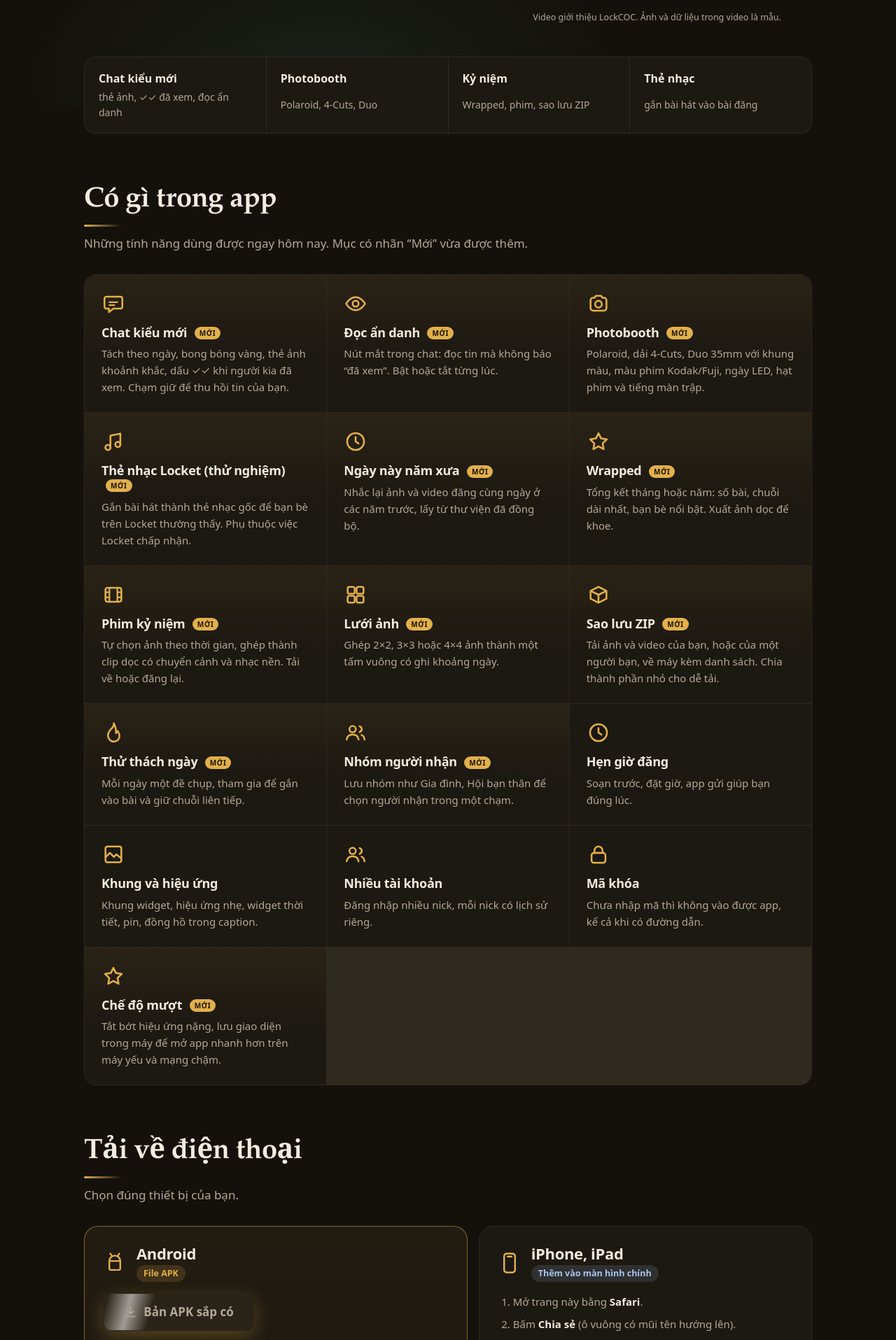
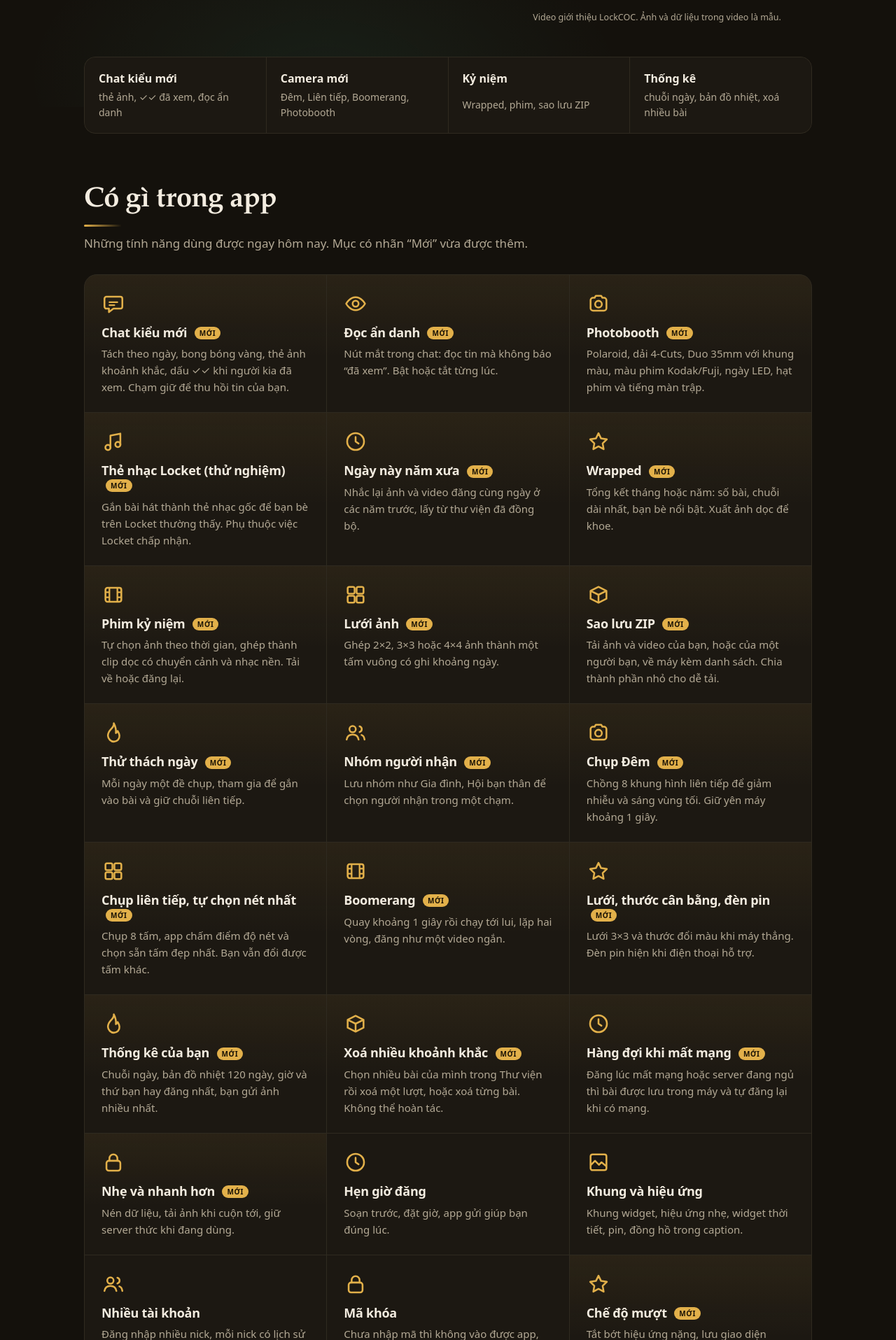
Before and after one commit to TRISTAN101903/LOCKCOC.VIP, a Flask app: page / in a window 1280 px wide. Shown: the part 808-2723 px from the top of the page at 70% size. Run offline with Flask 3, Linux system fonts and the light colour scheme; some libraries are stand-ins or nearby versions.

Commit message:
patch28 landing

```diff
--- a/LockCOC/templates/landing.html
+++ b/LockCOC/templates/landing.html
@@ -8,7 +8,7 @@
   <meta name="author" content="TRISTAN.faketriss">
   <meta name="copyright" content="© 2026 LockCOC · TRISTAN.faketriss">
   <title>LockCOC – gửi khoảnh khắc, kèm bài hát</title>
-  <meta name="description" content="LockCOC: chat kiểu mới, Photobooth, thẻ nhạc, Wrapped, phim kỷ niệm, sao lưu ZIP. Dùng trên trình duyệt hoặc cài APK cho Android.">
+  <meta name="description" content="LockCOC: camera Đêm, Liên tiếp, Boomerang, chat kiểu mới, Photobooth, thống kê, xoá nhiều bài, Wrapped, phim kỷ niệm, sao lưu ZIP. Dùng trên trình duyệt hoặc cài APK cho Android.">
   <link rel="icon" type="image/svg+xml" href="/static/logo.svg">
   <link rel="apple-touch-icon" href="/static/icons/apple-touch-icon.png">
   <link rel="manifest" href="/static/manifest.json">
@@ -47,7 +47,7 @@
       <div class="hero-copy">
         <p class="eyebrow">Ứng dụng gửi khoảnh khắc</p>
         <h1>Gửi một khoảnh khắc,<br>kèm bài hát bạn đang nghe.</h1>
-        <p class="lead">Chụp ảnh, quay video, nhắn tin, gắn nhạc, dựng phim kỷ niệm và sao lưu tất cả trong một app. Dùng ngay trên trình duyệt hoặc cài APK cho Android.</p>
+        <p class="lead">Chụp ảnh (cả chế độ Đêm và Liên tiếp), quay video, Boomerang, nhắn tin, gắn nhạc, dựng phim kỷ niệm và sao lưu tất cả trong một app. Dùng ngay trên trình duyệt hoặc cài APK cho Android.</p>
         <div class="cta-row">
           <a class="btn btn-gold" id="hero-apk" href="#tai-app"><svg class="ic"><use href="#i-down"/></svg><span id="hero-apk-text">Tải APK cho Android</span></a>
           <a class="btn btn-ghost" href="/app">Dùng trên trình duyệt</a>
@@ -71,9 +71,9 @@
 
     <section class="facts" aria-label="Điểm nổi bật">
       <div><b>Chat kiểu mới</b><span>thẻ ảnh, ✓✓ đã xem, đọc ẩn danh</span></div>
-      <div><b>Photobooth</b><span>Polaroid, 4-Cuts, Duo</span></div>
+      <div><b>Camera mới</b><span>Đêm, Liên tiếp, Boomerang, Photobooth</span></div>
       <div><b>Kỷ niệm</b><span>Wrapped, phim, sao lưu ZIP</span></div>
-      <div><b>Thẻ nhạc</b><span>gắn bài hát vào bài đăng</span></div>
+      <div><b>Thống kê</b><span>chuỗi ngày, bản đồ nhiệt, xoá nhiều bài</span></div>
     </section>
 
     <section class="block stats" id="stats" hidden>
@@ -103,6 +103,14 @@
         <article class="feat-new"><svg class="ic xl"><use href="#i-box"/></svg><h3>Sao lưu ZIP <em class="nw">Mới</em></h3><p>Tải ảnh và video của bạn, hoặc của một người bạn, về máy kèm danh sách. Chia thành phần nhỏ cho dễ tải.</p></article>
         <article class="feat-new"><svg class="ic xl"><use href="#i-flame"/></svg><h3>Thử thách ngày <em class="nw">Mới</em></h3><p>Mỗi ngày một đề chụp, tham gia để gắn vào bài và giữ chuỗi liên tiếp.</p></article>
         <article class="feat-new"><svg class="ic xl"><use href="#i-users"/></svg><h3>Nhóm người nhận <em class="nw">Mới</em></h3><p>Lưu nhóm như Gia đình, Hội bạn thân để chọn người nhận trong một chạm.</p></article>
+        <article class="feat-new"><svg class="ic xl"><use href="#i-camera"/></svg><h3>Chụp Đêm <em class="nw">Mới</em></h3><p>Chồng 8 khung hình liên tiếp để giảm nhiễu và sáng vùng tối. Giữ yên máy khoảng 1 giây.</p></article>
+        <article class="feat-new"><svg class="ic xl"><use href="#i-grid"/></svg><h3>Chụp liên tiếp, tự chọn nét nhất <em class="nw">Mới</em></h3><p>Chụp 8 tấm, app chấm điểm độ nét và chọn sẵn tấm đẹp nhất. Bạn vẫn đổi được tấm khác.</p></article>
+        <article class="feat-new"><svg class="ic xl"><use href="#i-film"/></svg><h3>Boomerang <em class="nw">Mới</em></h3><p>Quay khoảng 1 giây rồi chạy tới lui, lặp hai vòng, đăng như một video ngắn.</p></article>
+        <article class="feat-new"><svg class="ic xl"><use href="#i-star"/></svg><h3>Lưới, thước cân bằng, đèn pin <em class="nw">Mới</em></h3><p>Lưới 3×3 và thước đổi màu khi máy thẳng. Đèn pin hiện khi điện thoại hỗ trợ.</p></article>
+        <article class="feat-new"><svg class="ic xl"><use href="#i-flame"/></svg><h3>Thống kê của bạn <em class="nw">Mới</em></h3><p>Chuỗi ngày, bản đồ nhiệt 120 ngày, giờ và thứ bạn hay đăng nhất, bạn gửi ảnh nhiều nhất.</p></article>
+        <article class="feat-new"><svg class="ic xl"><use href="#i-box"/></svg><h3>Xoá nhiều khoảnh khắc <em class="nw">Mới</em></h3><p>Chọn nhiều bài của mình trong Thư viện rồi xoá một lượt, hoặc xoá từng bài. Không thể hoàn tác.</p></article>
+        <article class="feat-new"><svg class="ic xl"><use href="#i-clock"/></svg><h3>Hàng đợi khi mất mạng <em class="nw">Mới</em></h3><p>Đăng lúc mất mạng hoặc server đang ngủ thì bài được lưu trong máy và tự đăng lại khi có mạng.</p></article>
+        <article class="feat-new"><svg class="ic xl"><use href="#i-lock"/></svg><h3>Nhẹ và nhanh hơn <em class="nw">Mới</em></h3><p>Nén dữ liệu, tải ảnh khi cuộn tới, giữ server thức khi đang dùng.</p></article>
         <article><svg class="ic xl"><use href="#i-clock"/></svg><h3>Hẹn giờ đăng</h3><p>Soạn trước, đặt giờ, app gửi giúp bạn đúng lúc.</p></article>
         <article><svg class="ic xl"><use href="#i-frame"/></svg><h3>Khung và hiệu ứng</h3><p>Khung widget, hiệu ứng nhẹ, widget thời tiết, pin, đồng hồ trong caption.</p></article>
         <article><svg class="ic xl"><use href="#i-users"/></svg><h3>Nhiều tài khoản</h3><p>Đăng nhập nhiều nick, mỗi nick có lịch sử riêng.</p></article>
@@ -151,6 +159,10 @@
             <tr><th scope="row">Đọc tin ẩn danh, thu hồi tin</th><td><svg class="ic no"><use href="#i-no"/></svg>Chưa thấy</td><td class="us"><svg class="ic ok"><use href="#i-ok"/></svg>Có</td></tr>
             <tr><th scope="row">Tổng kết Wrapped, ngày này năm xưa</th><td><svg class="ic no"><use href="#i-no"/></svg>Chưa thấy</td><td class="us"><svg class="ic ok"><use href="#i-ok"/></svg>Có</td></tr>
             <tr><th scope="row">Sao lưu ảnh ra file ZIP</th><td><svg class="ic no"><use href="#i-no"/></svg>Chưa thấy</td><td class="us"><svg class="ic ok"><use href="#i-ok"/></svg>Có</td></tr>
+            <tr><th scope="row">Chụp Đêm, Liên tiếp tự chọn nét, Boomerang</th><td><svg class="ic no"><use href="#i-no"/></svg>Chưa thấy</td><td class="us"><svg class="ic ok"><use href="#i-ok"/></svg>Có</td></tr>
+            <tr><th scope="row">Thống kê chuỗi ngày, bản đồ nhiệt</th><td><svg class="ic no"><use href="#i-no"/></svg>Chưa thấy</td><td class="us"><svg class="ic ok"><use href="#i-ok"/></svg>Có</td></tr>
+            <tr><th scope="row">Chọn nhiều bài để xoá một lượt</th><td><svg class="ic no"><use href="#i-no"/></svg>Chưa thấy</td><td class="us"><svg class="ic ok"><use href="#i-ok"/></svg>Có</td></tr>
+            <tr><th scope="row">Tự đăng lại khi mất mạng</th><td><svg class="ic no"><use href="#i-no"/></svg>Chưa thấy</td><td class="us"><svg class="ic ok"><use href="#i-ok"/></svg>Có</td></tr>
             <tr><th scope="row">Hẹn giờ đăng</th><td><svg class="ic no"><use href="#i-no"/></svg>Chưa thấy</td><td class="us"><svg class="ic ok"><use href="#i-ok"/></svg>Có</td></tr>
             <tr><th scope="row">Độ ổn định, hỗ trợ</th><td><svg class="ic ok"><use href="#i-ok"/></svg>Chính thức</td><td class="us"><svg class="ic no"><use href="#i-no"/></svg>Dự án độc lập, có thể gián đoạn</td></tr>
             <tr><th scope="row">Nơi giữ dữ liệu</th><td>Máy chủ của Locket</td><td class="us">Máy chủ LockCOC, có mã khóa</td></tr>
@@ -171,6 +183,9 @@
       <details><summary>Đọc ẩn danh là gì?</summary><p>Trong chat có nút hình mắt. Khi bật, app đánh dấu đã đọc ở phía bạn nhưng không gửi thông báo “đã xem” cho người kia. Tắt nút thì họ sẽ thấy.</p></details>
       <details><summary>Sao lưu ảnh hoạt động thế nào?</summary><p>Đồng bộ Thư viện ảnh trước, sau đó vào LockCOC Plus → Sao lưu để tải từng phần ZIP kèm danh sách. Máy chủ miễn phí nên mỗi phần giới hạn 60 ảnh hoặc video.</p></details>
       <details><summary>Dựng phim kỷ niệm có chậm không?</summary><p>Việc dựng chạy trên máy chủ nên mất khoảng 1 đến 3 phút với máy chủ miễn phí. Bạn có thể xem, tải về hoặc đăng lại ngay khi xong.</p></details>
+      <details><summary>Chế độ Đêm hoạt động thế nào?</summary><p>App chụp 8 khung hình liên tiếp rồi lấy trung bình để giảm nhiễu và nâng vùng tối. Hãy giữ yên máy khoảng 1 giây. Kết quả phụ thuộc camera của điện thoại.</p></details>
+      <details><summary>Xoá khoảnh khắc có hoàn tác được không?</summary><p>Không. Vào Thư viện ảnh, bấm Chọn để xoá, chọn các bài của bạn rồi xác nhận. Bài sẽ bị xoá khỏi Locket. Bài của bạn bè không xoá được.</p></details>
+      <details><summary>Bài đăng lúc mất mạng có bị mất không?</summary><p>Không. Bài được lưu tạm trong máy và tự đăng lại khi có mạng. Đóng hẳn trình duyệt hoặc xoá dữ liệu trang thì bài chờ có thể mất.</p></details>
       <details><summary>Video đăng được dài bao lâu?</summary><p>Tối đa 60 giây. Bài hát gắn vào lấy đoạn nghe thử 30 giây.</p></details>
     </section>
 
```
Also changed, not shown: patch28.py (added, +35 -0 lines).
